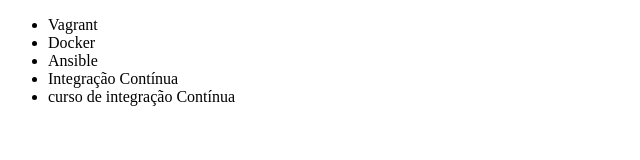
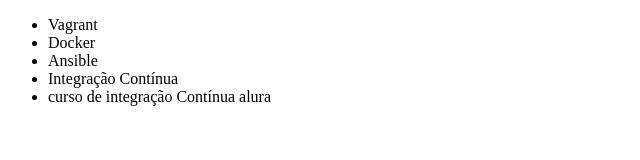
Before and after one commit to arthurrivas/CursoAlura, a plain HTML site: page index.html in a window 1280 px wide. Shown: the full height of the page, 0-640 px from the left. Drawn offline with Linux system fonts and the light colour scheme.

Commit message:
adicionando o nome alura no curso de integraçao

```diff
--- a/index.html
+++ b/index.html
@@ -10,7 +10,7 @@
         <li>Docker</li>
         <li>Ansible</li>
         <li>Integração Contínua</li>
-        <li>curso de integração Contínua</li>
+        <li>curso de integração Contínua alura</li>
 
     </ul>
 </body>
```
